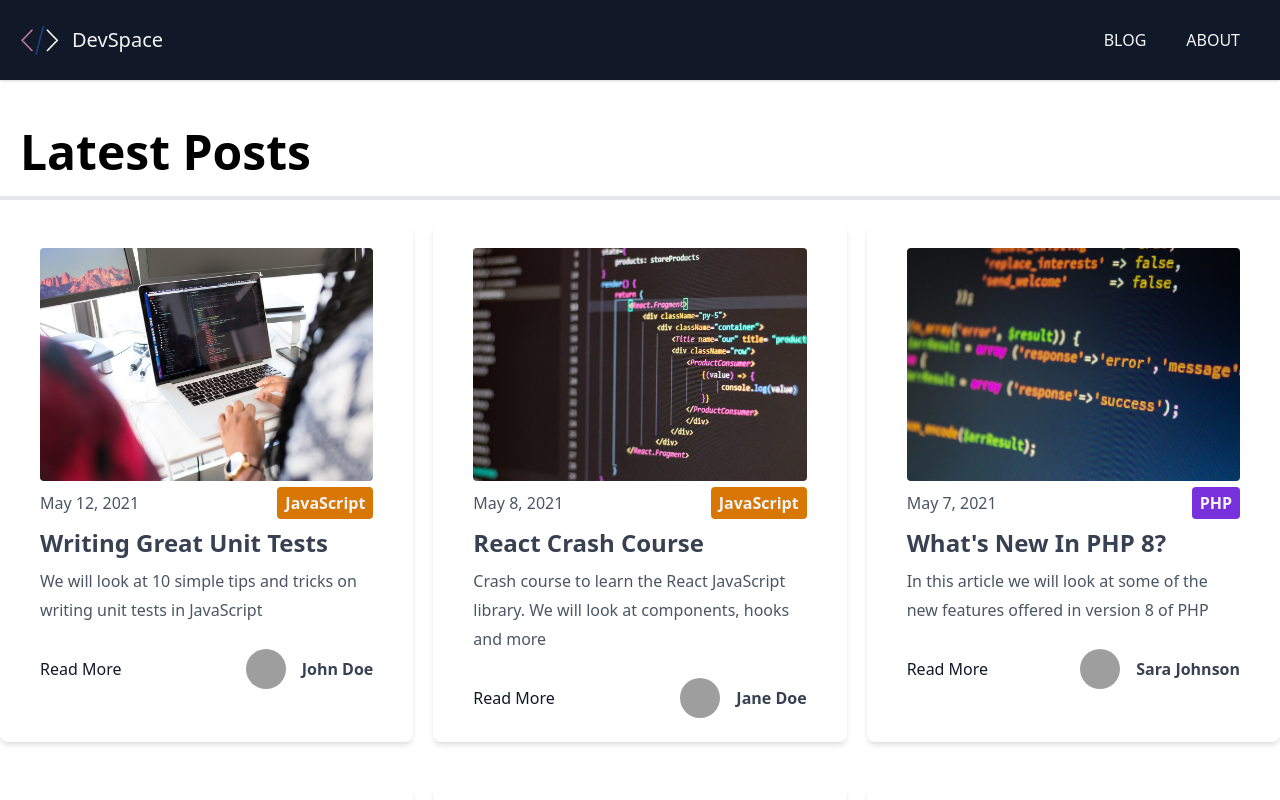
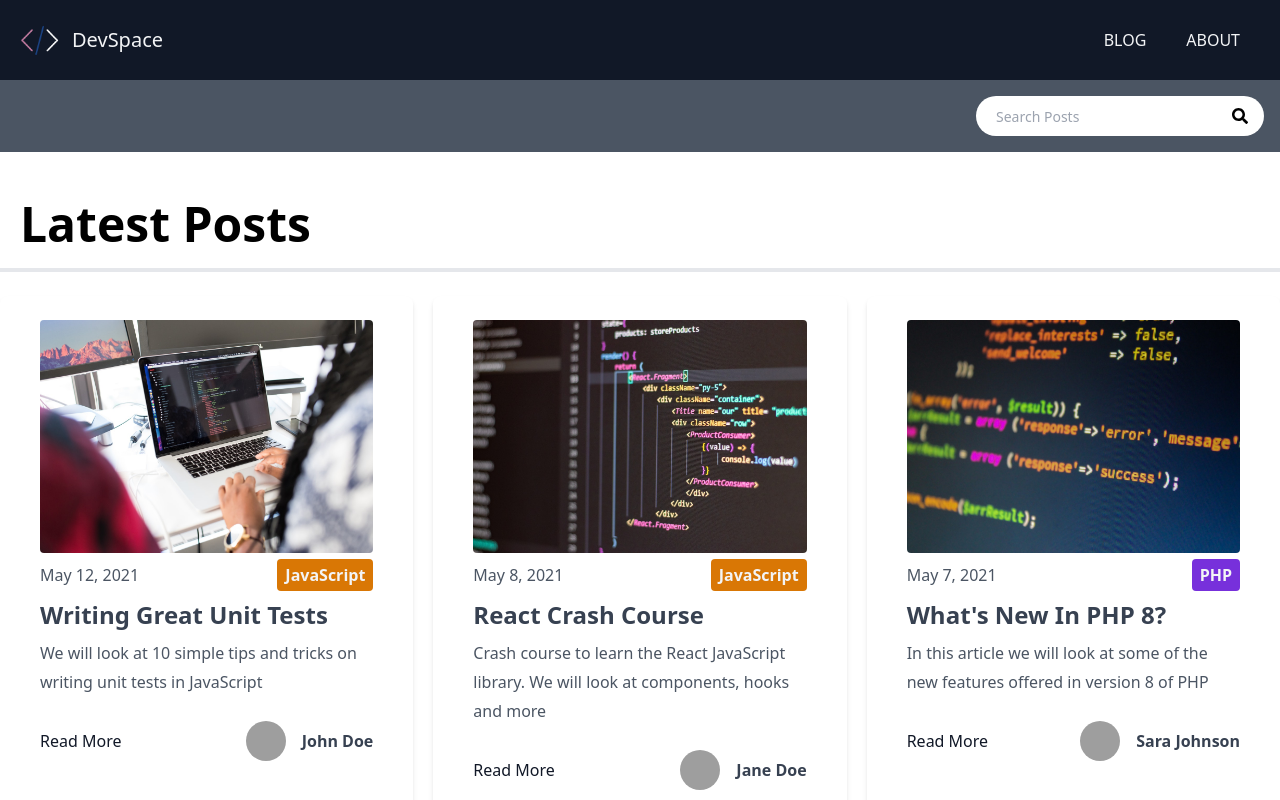
Before and after one commit to Alek-Jakim/markdown-blog-next, a Next.js app: page / in a window 1280 px wide. Shown: the top 800 px of the page. Built offline with nearby package versions, Linux system fonts and the light colour scheme; grey boxes are pictures that could not be loaded.

Commit message:
Search components added

```diff
--- a/components/Layout.js
+++ b/components/Layout.js
@@ -1,5 +1,6 @@
 import Head from 'next/head'
 import Header from './Header'
+import Search from './Search'
 
 export default function Layout({title, keywords, description, children}) {
     return (
@@ -12,6 +13,7 @@
             </Head>
 
             <Header />
+            <Search />
             <main className="container mx-auto my-7">{children}</main>
         </div>
     )
--- /dev/null
+++ b/components/Search.js
@@ -0,0 +1,31 @@
+import React, {useState, useEffect} from "react"
+import {FaSearch} from "react-icons/fa"
+
+const Search = () => {
+
+    const [searchItem, setSearchItem] = useState("");
+    const [searchResults, setSearchResults] = useState([]);
+
+    return (
+        <div className="relative bg-gray-600 p-4">
+            <div className="container mx-auto flex items-center justify-center md:justify-end">
+                <div className="relative text-gray-600 w-72">
+                    <form>
+                        <input
+                        type="search"
+                        name="search"
+                        id="search"
+                        className="bg-white h-10 px-5 pr-10 rounded-full text-sm focus:outline-none w-72"
+                        value={searchItem}
+                        onChange={(e) => setSearchItem(e.target.value)}
+                        placeholder="Search Posts"
+                        />
+                        <FaSearch className="absolute top-0 right-0 text-black mt-3 mr-4" />
+                    </form>
+                </div>
+            </div>
+        </div>
+    )
+}
+
+export default Search
--- a/package.json
+++ b/package.json
@@ -13,7 +13,8 @@
     "marked": "^4.0.4",
     "next": "12.0.4",
     "react": "17.0.2",
-    "react-dom": "17.0.2"
+    "react-dom": "17.0.2",
+    "react-icons": "^4.3.1"
   },
   "devDependencies": {
     "autoprefixer": "^10.4.0",
```
Also changed, not shown: 1 other file (tests, documents, lock files or other folders).
